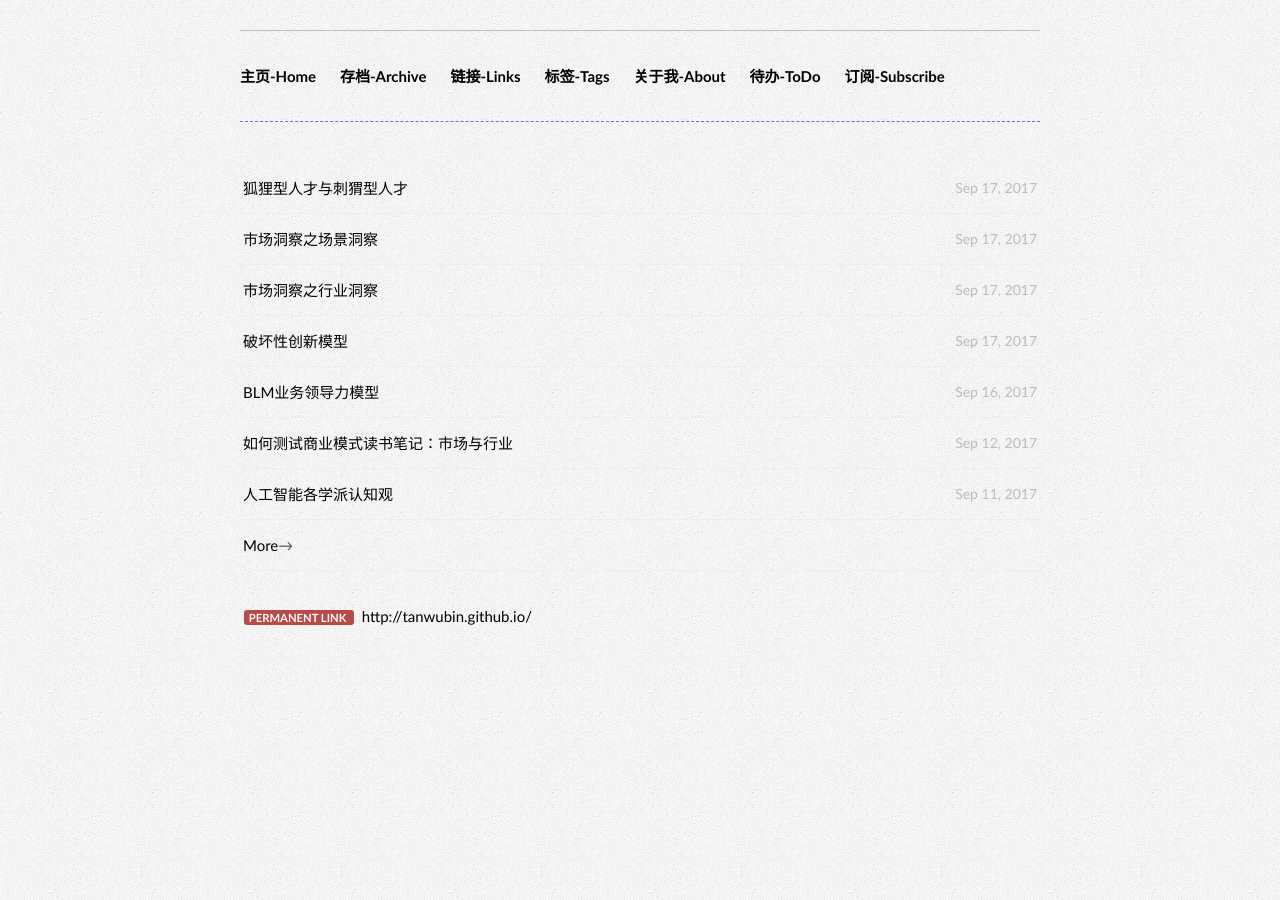
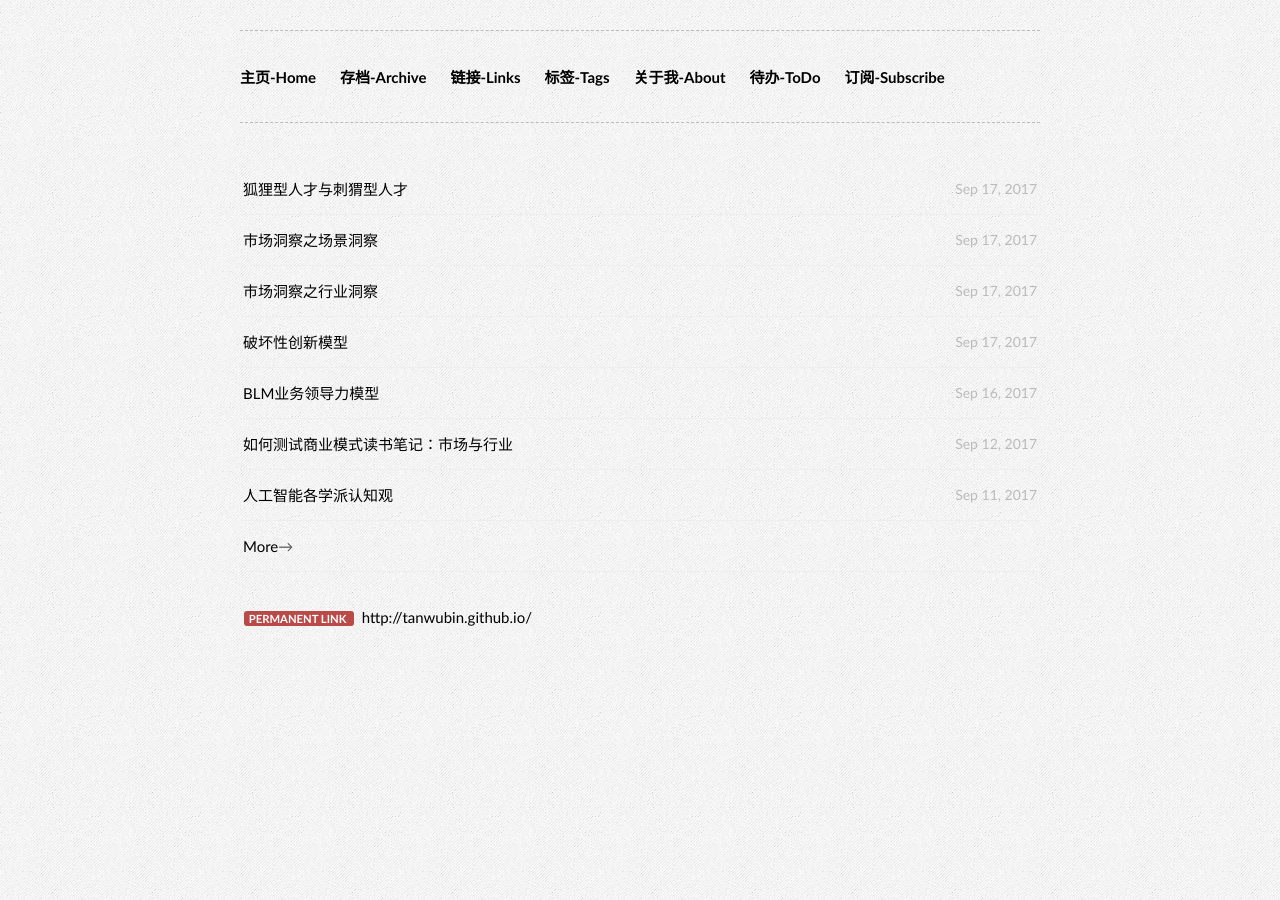
Before and after one commit to fk1091889767/tanwubin.github.io, a Jekyll site: the page built from index.html, in a window 1280 px wide. Built offline with Jekyll 4.4.1, drawn with Linux system fonts in a browser that asks for light colours.

Commit message:
update default.html,change hr style

```diff
--- a/_includes/themes/effector-wide/default.html
+++ b/_includes/themes/effector-wide/default.html
@@ -17,7 +17,7 @@
          height="100">	  </a>
       </h1>
       -->
-      <h1 class="sitename"><hr/></h1>
+      <h1 class="sitename"><hr style="height:1px;border:none;border-top:1px dashed #bbbbbb;"/></h1>
       <div class="nav">
 <a href="/">主页-Home</a>
 <a href="/archive/">存档-Archive</a>
@@ -27,7 +27,7 @@
 <a href="/todo">待办-ToDo</a>
 <a href="/feed/">订阅-Subscribe</a>
 </div>
-      <hr style="height:1px;border:none;border-top:1px dashed #6666ff;"/>
+      <hr style="height:1px;border:none;border-top:1px dashed #bbbbbb;"/>
 {{ content }}
       <div class="wrapper">
         <span class="label label-important">Permanent link </span> <a href=" http://tanwubin.github.io{{ page.url }}"> http://tanwubin.github.io{{ page.url }}</a><small class="pull-right">{{ page.date | date:"%b %d, %Y" }}</small>
```
